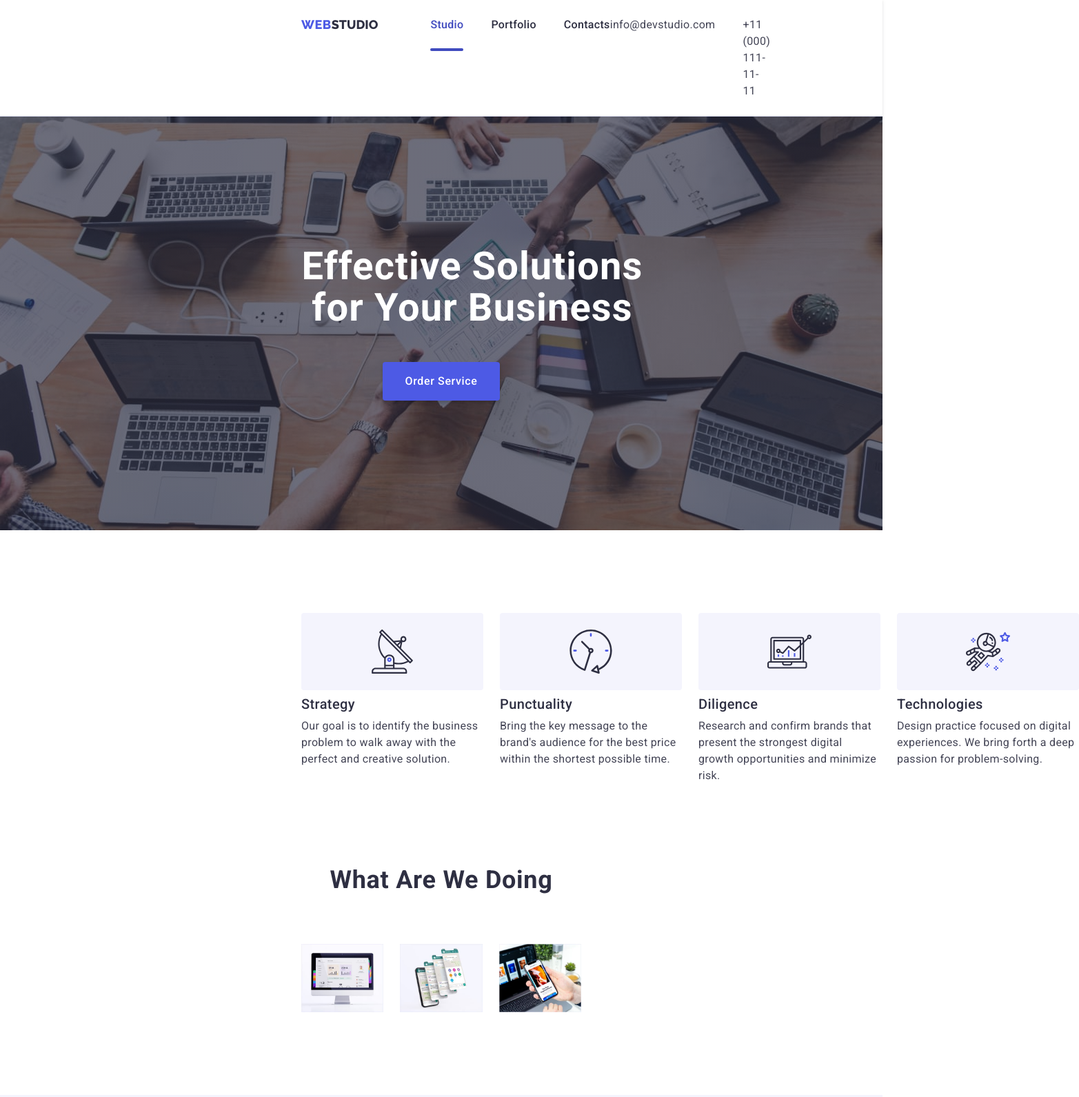
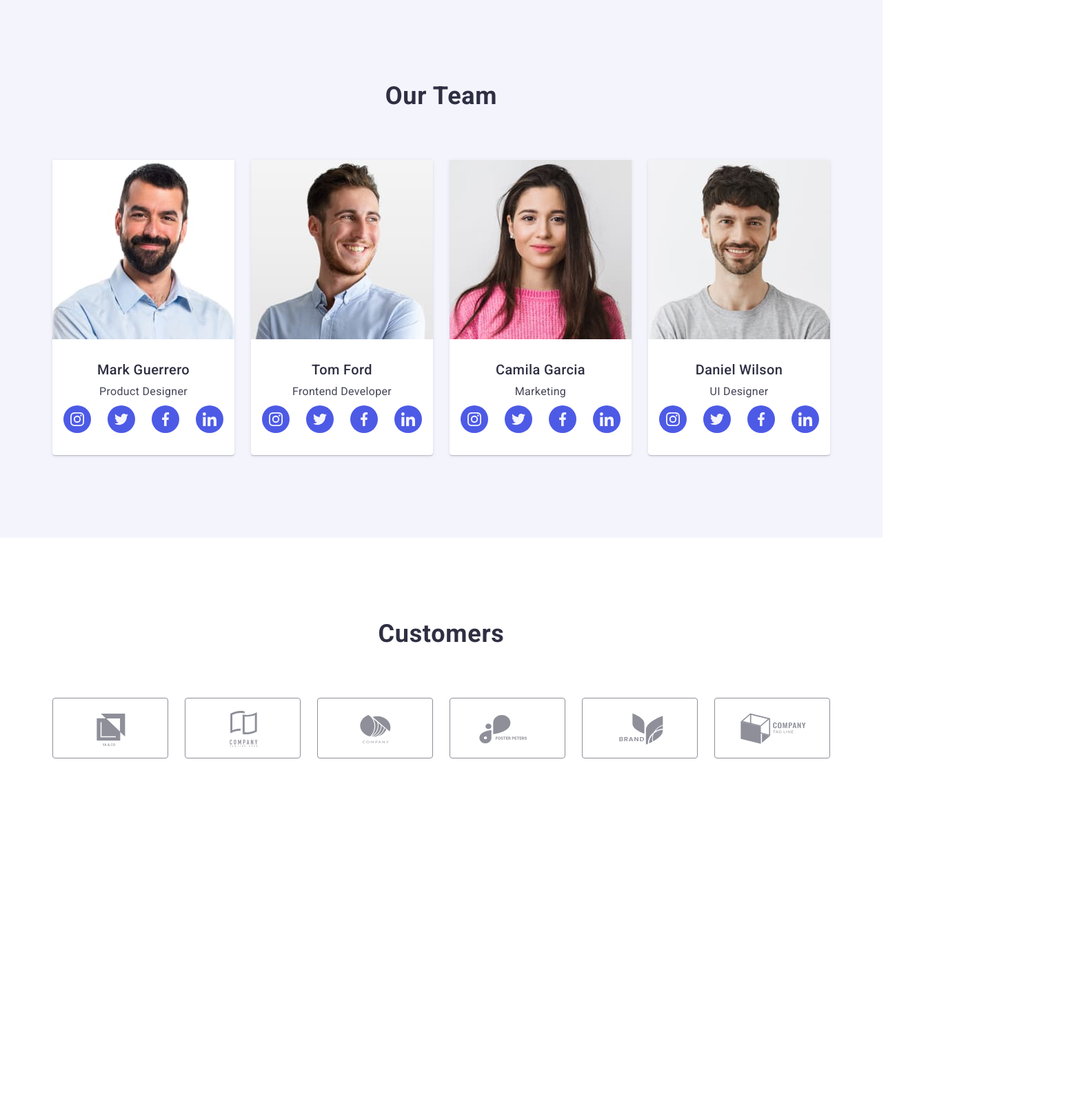
Before and after one commit to VladislavSemenets/goit-markup-hw-07, a plain HTML site: page index.html in a window 1280 px wide. Shown: the top 1591 px of the page at 69% size, 1565 px wide, since content can reach past the window. After the commit the page ends 1220 px from the top, so only its background shows below. Drawn offline with nearby package versions, Linux system fonts and the light colour scheme.

Commit message:
comment other section, add style css

```diff
--- a/index.html
+++ b/index.html
@@ -19,9 +19,12 @@
 			referrerpolicy="no-referrer"
 		/>
 		<link rel="stylesheet" href="./css/styles.css" />
+		<link rel="stylesheet" href="./css/mobile.css" />
+		<link rel="stylesheet" href="./css/tablet.css" />
+		<link rel="stylesheet" href="./css/desktop.css" />
 	</head>
 	<body>
-		<header class="header">
+		<!-- <header class="header">
 			<div class="container header-container">
 				<nav class="header-nav">
 					<a href="./index.html" class="header-logo link"><span>Web</span>Studio</a>
@@ -43,18 +46,18 @@
 					</ul>
 				</address>
 			</div>
-		</header>
+		</header> -->
 		<main class="main">
 			<!-- ---------hero---------- -->
-			<section class="hero">
+			<!-- <section class="hero">
 				<div class="container">
 					<h1 class="hero-title">Effective Solutions for Your Business</h1>
 					<button type="button" data-modal-open class="hero-btn btn">Order Service</button>
 				</div>
-			</section>
+			</section> -->
 
 			<!-- ----------------features------------- -->
-			<section class="features">
+			<!-- <section class="features">
 				<div class="container">
 					<h2 hidden>features</h2>
 					<ul class="features-list list">
@@ -106,8 +109,8 @@
 						</li>
 					</ul>
 				</div>
-			</section>
-			<section class="works">
+			</section> -->
+			<!-- <section class="works">
 				<div class="container">
 					<h2 class="works-title">What are we doing</h2>
 					<ul class="works-list list">
@@ -122,7 +125,7 @@
 						</li>
 					</ul>
 				</div>
-			</section>
+			</section> -->
 			<section class="team">
 				<div class="container">
 					<h2 class="team-title">Our Team</h2>
@@ -243,7 +246,7 @@
 							</div>
 						</li>
 
-						<li class="team-item">
+						<li class="team-item container-sm">
 							<img src="./images/team_4.jpg" alt="team photo" width="264" />
 							<div class="container-team">
 								<h3 class="secondary-team-title">Daniel Wilson</h3>
@@ -285,7 +288,7 @@
 			</section>
 
 			<section class="customers">
-				<div class="container">
+				<div class="container container-sm">
 					<h2 class="customer-title">Customers</h2>
 					<ul class="customer-list list">
 						<li class="customers-item">
@@ -334,7 +337,7 @@
 				</div>
 			</section>
 		</main>
-		<footer class="footer">
+		<!-- <footer class="footer">
 			<div class="container footer-container">
 				<div class="footer-first">
 					<a href="./index.html" class="footer-link link"><span>Web</span>Studio</a>
@@ -390,7 +393,7 @@
 				</form>
 
 			</div>
-		</footer>
+		</footer> -->
 		<div class="backdrop is-hidden" data-modal>
 			<div class="modal">
 				<button type="button" class="modal-close btn active" data-modal-close>
```
